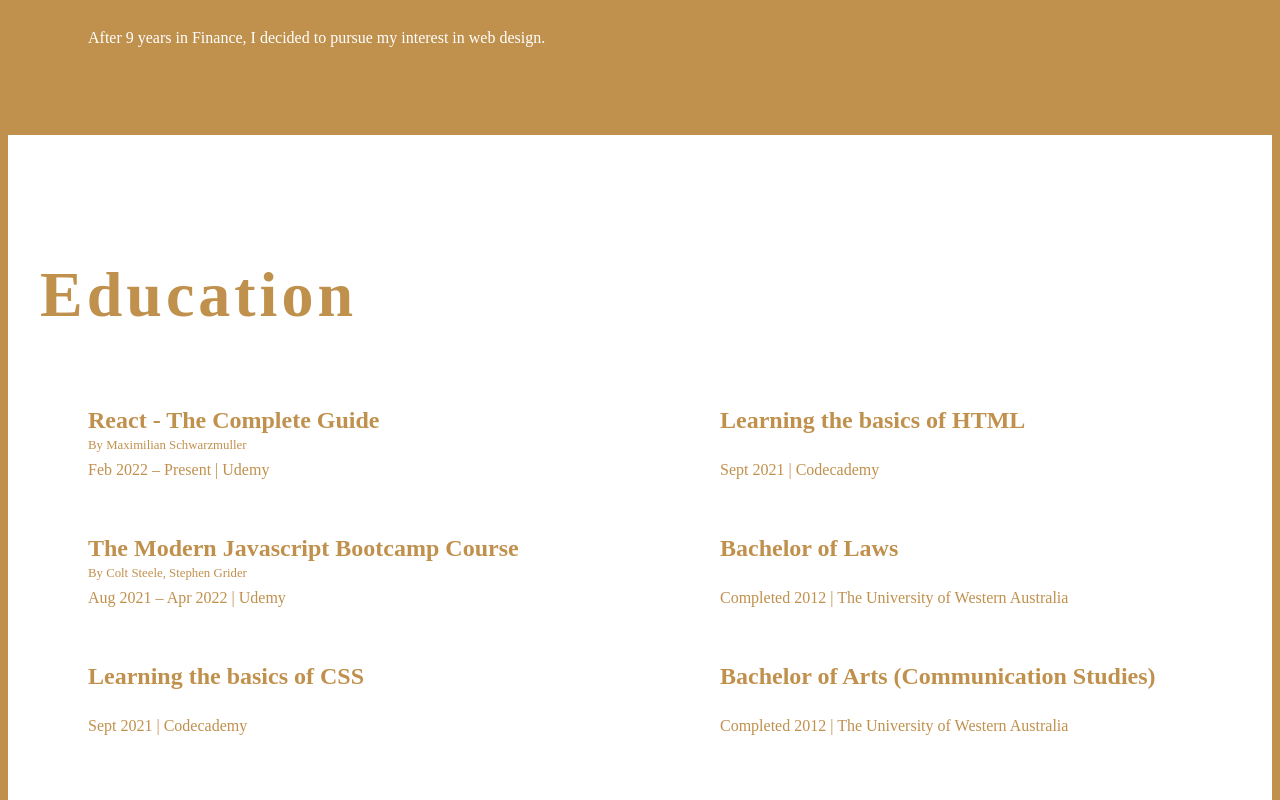
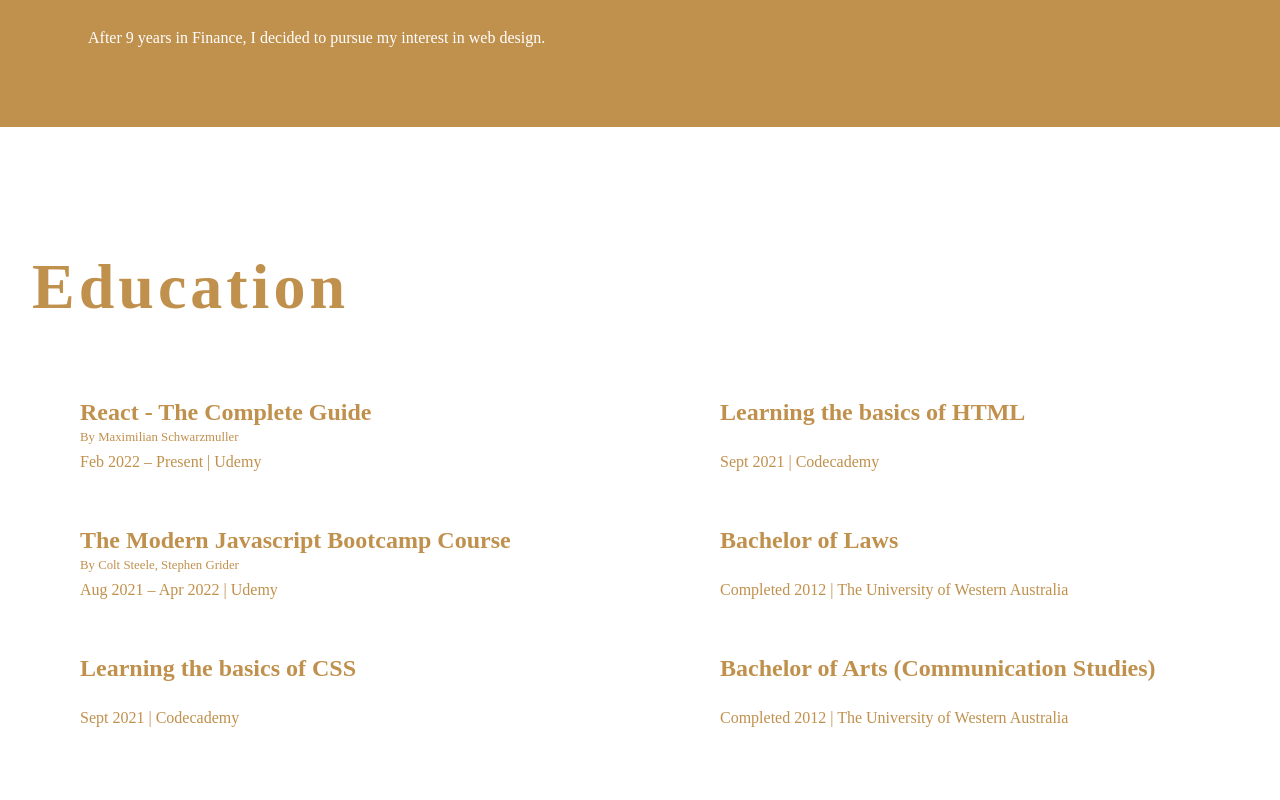
Before and after one commit to wteo/resumev2, a React (Create React App) app: page / in a window 1280 px wide. Shown: the part 440-1240 px from the top of the page. Built offline with nearby package versions, Linux system fonts and the light colour scheme.

Commit message:
fixed education container margin

```diff
--- a/src/App.module.css
+++ b/src/App.module.css
@@ -1,4 +1,4 @@
 .appGrid {
-    display: flex;
+    display: grid;
     flex-direction: column;
 }
--- a/src/components/Education.module.css
+++ b/src/components/Education.module.css
@@ -1,9 +1,11 @@
 .educationContainer {
+    flex: 1;
     display: flex;
     flex-direction: column;
     background-color: var(--alternate-background-color);
     color: var(--alternate-p-text-color);
     padding-bottom: 5rem;
+    margin: -0.5rem;
 }
 
 .educationContainer .educationTitle, .educationContainer .coursesContainer {
```
Also changed, not shown: 1 other file (tests, documents, lock files or other folders).
